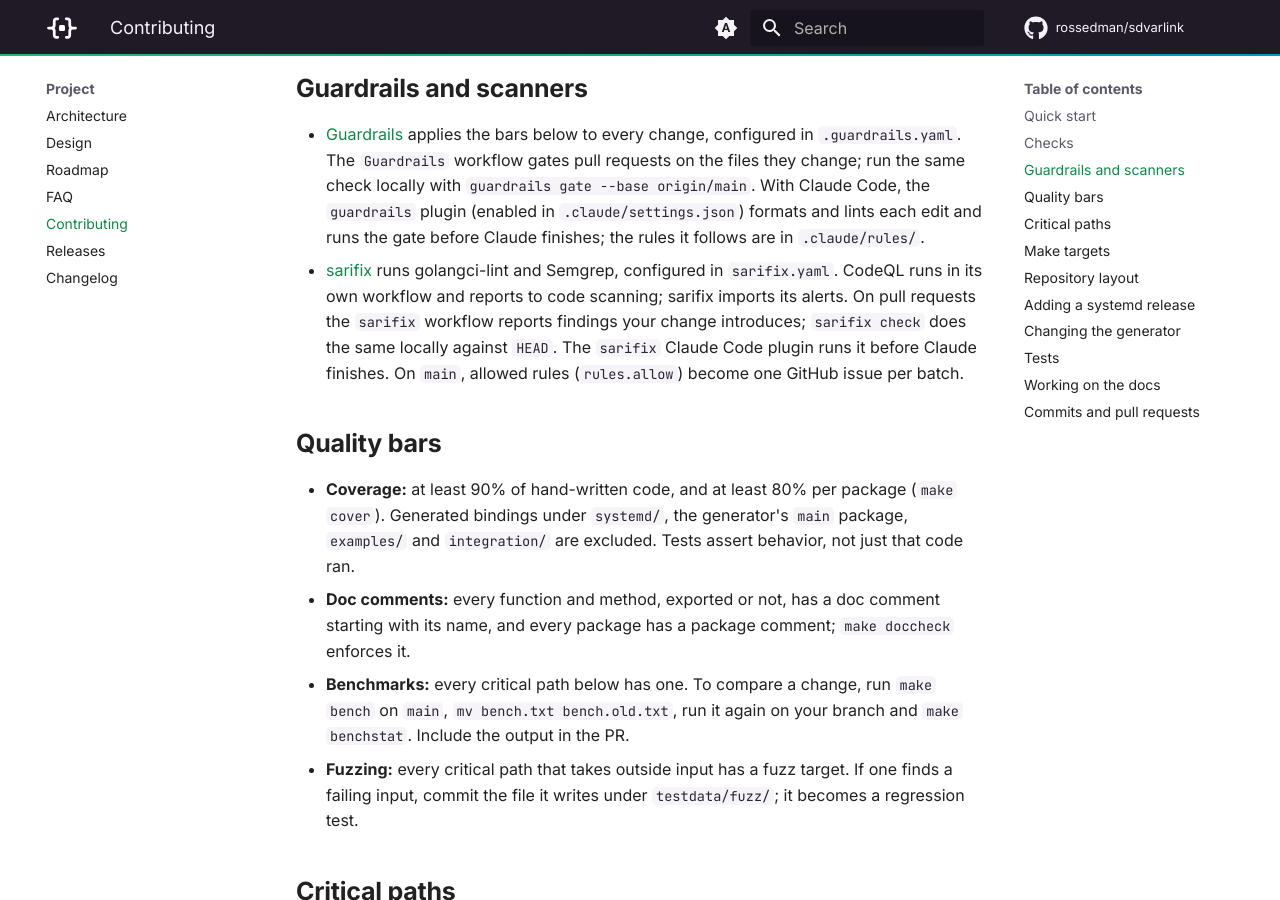
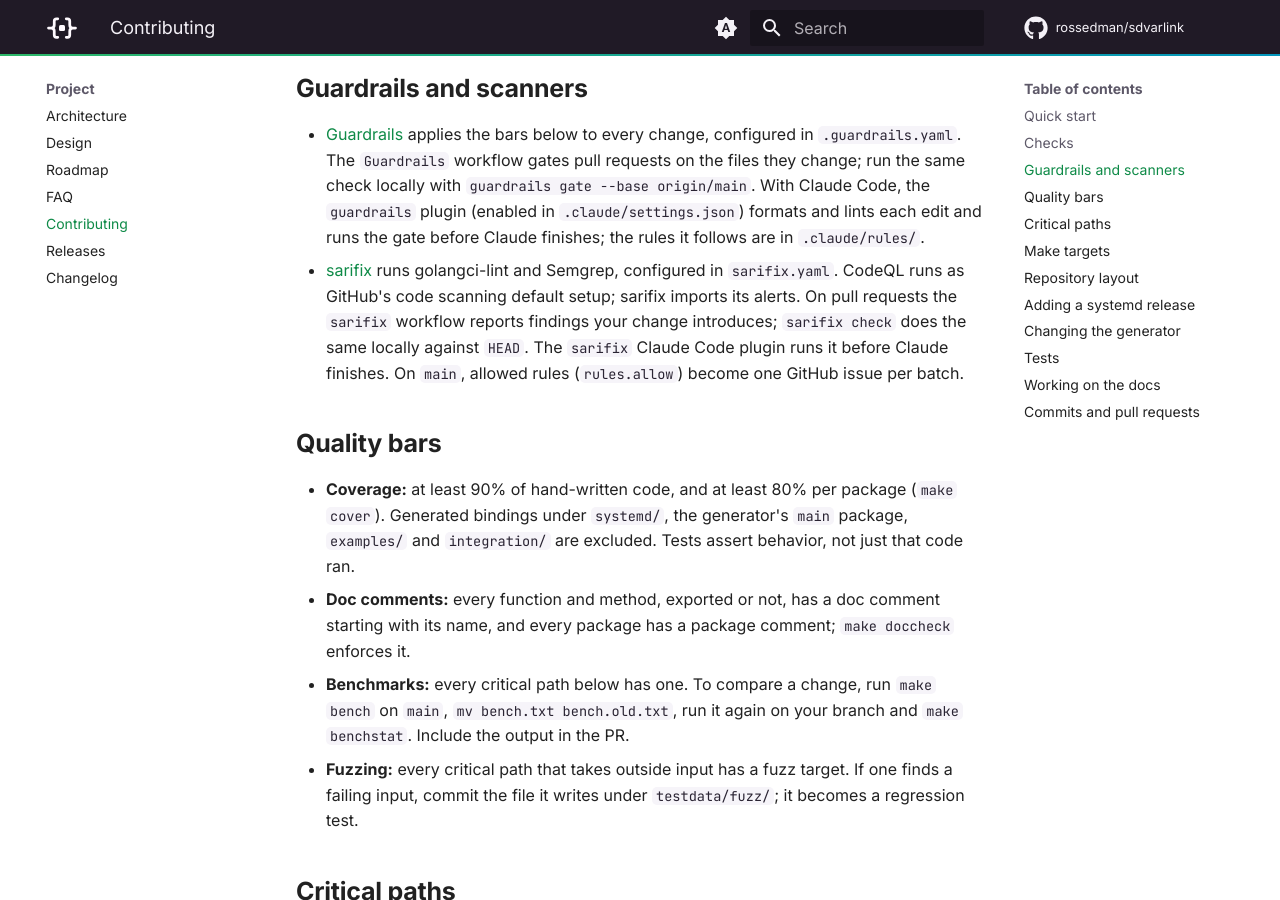
Before and after one commit to rossedman/sdvarlink, an MkDocs documentation site: the page built from docs/project/contributing.md, in a window 1280 px wide and 900 px high, scrolled down 840 px. Built offline with MkDocs 1.6.1 and Material for MkDocs 9.7.7, drawn with Linux system fonts in a browser that asks for light colours; comment, search, counter and statistics services are not loaded.

Commit message:
ci: rely on CodeQL default setup instead of codeql.yml
The repository has code scanning default setup enabled, and GitHub
rejects results from an advanced CodeQL workflow while it is on. Default
setup already analyzes Go, Actions and Python, and sarifix imports its
alerts the same way, so drop the workflow and its required checks.

Co-Authored-By: Claude Opus 5.5 <noreply@anthropic.com>
Claude-Session: https://claude.ai/code/session_016KdhnUefqmWtGmboXUSLwZ

```diff
--- a/CONTRIBUTING.md
+++ b/CONTRIBUTING.md
@@ -43,8 +43,8 @@ Use `make check FUZZTIME=5s` for a quicker local run. You need
   each edit and runs the gate before Claude finishes; the rules it follows are
   in `.claude/rules/`.
 - [sarifix](https://github.com/rossedman/sarifix) runs golangci-lint and
-  Semgrep, configured in `sarifix.yaml`. CodeQL runs in its own workflow and
-  reports to code scanning; sarifix imports its alerts. On pull requests the
+  Semgrep, configured in `sarifix.yaml`. CodeQL runs as GitHub's code scanning
+  default setup; sarifix imports its alerts. On pull requests the
   `sarifix` workflow reports findings your change introduces; `sarifix check`
   does the same locally against `HEAD`. The `sarifix` Claude Code plugin runs
   it before Claude finishes. On `main`, allowed rules (`rules.allow`) become
--- a/docs/project/contributing.md
+++ b/docs/project/contributing.md
@@ -48,8 +48,8 @@ Use `make check FUZZTIME=5s` for a quicker local run. You need
   each edit and runs the gate before Claude finishes; the rules it follows are
   in `.claude/rules/`.
 - [sarifix](https://github.com/rossedman/sarifix) runs golangci-lint and
-  Semgrep, configured in `sarifix.yaml`. CodeQL runs in its own workflow and
-  reports to code scanning; sarifix imports its alerts. On pull requests the
+  Semgrep, configured in `sarifix.yaml`. CodeQL runs as GitHub's code scanning
+  default setup; sarifix imports its alerts. On pull requests the
   `sarifix` workflow reports findings your change introduces; `sarifix check`
   does the same locally against `HEAD`. The `sarifix` Claude Code plugin runs
   it before Claude finishes. On `main`, allowed rules (`rules.allow`) become
--- a/sarifix.yaml
+++ b/sarifix.yaml
@@ -3,7 +3,7 @@
 # working tree and HEAD with golangci-lint and Semgrep and reports only the
 # findings the uncommitted changes introduced. .github/workflows/sarifix.yml
 # runs the same scanners on pull requests and the default branch, and imports
-# CodeQL's alerts from code scanning (.github/workflows/codeql.yml).
+# CodeQL's alerts from code scanning (GitHub's CodeQL default setup).
 # Docs: https://rossedman.io/sarifix/configuration/
 version: 1
 
@@ -16,7 +16,7 @@ scanners:
     match: ["Semgrep OSS", "Semgrep"]
     command: ["semgrep", "scan", "--quiet", "--metrics=off", "--config", "p/default", "--sarif-output={out}", "{dir}"]
     timeout: 10m
-  # CodeQL runs in .github/workflows/codeql.yml and reports to code scanning.
+  # CodeQL runs as GitHub's code scanning default setup (Go, Actions, Python).
   # With no command, sarifix never runs it: the action imports its open alerts
   # so they become issues too. The local check and Stop hook skip it.
   - name: codeql
```
Also changed, not shown: 2 other files.
